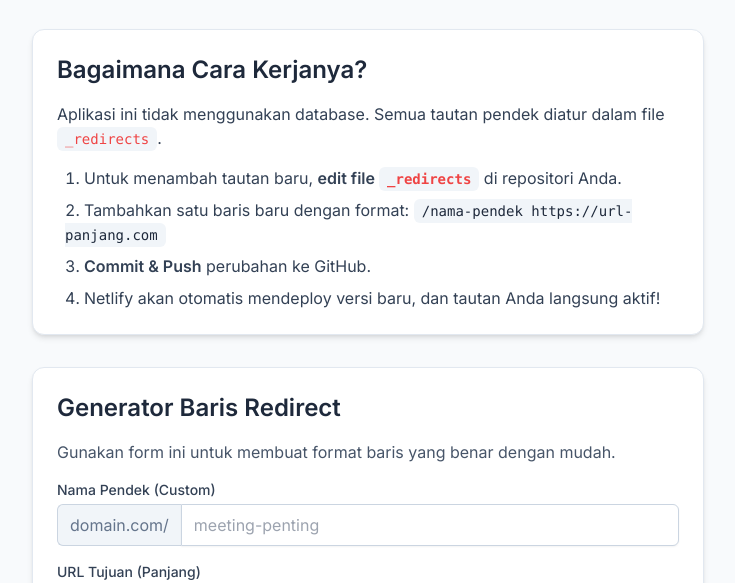
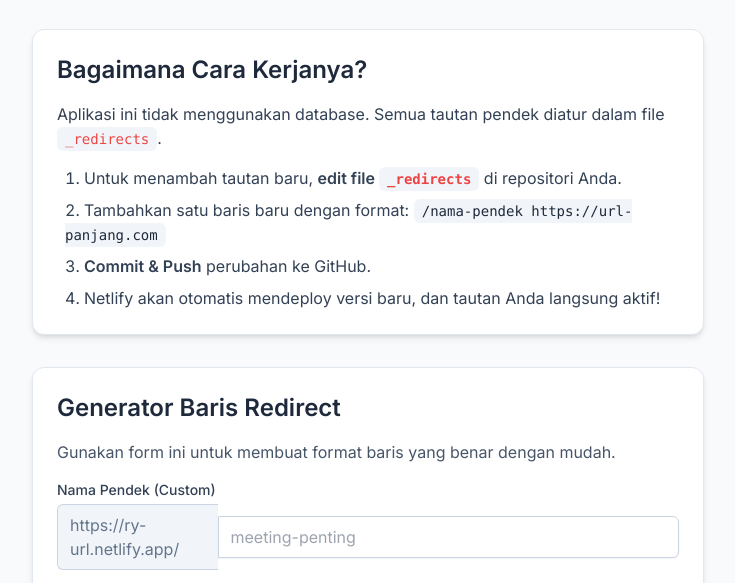
Before and after one commit to rykarya/url-shortener, a plain HTML site: page index.html in a window 1280 px wide. Shown: the part 155-738 px from the top of the page, without its empty margins (272-1007 px from the left). Drawn offline with nearby package versions, Linux system fonts and the light colour scheme.

Commit message:
Update index.html

```diff
--- a/index.html
+++ b/index.html
@@ -53,7 +53,7 @@
                         <div>
                             <label for="shortname" class="block text-sm font-medium text-slate-700 mb-1">Nama Pendek (Custom)</label>
                             <div class="flex items-center">
-                                <span class="bg-slate-100 border border-r-0 border-slate-300 text-slate-500 px-3 py-2 rounded-l-md">domain.com/</span>
+                                <span class="bg-slate-100 border border-r-0 border-slate-300 text-slate-500 px-3 py-2 rounded-l-md">https://ry-url.netlify.app/</span>
                                 <input type="text" id="shortname" placeholder="meeting-penting" class="block w-full px-3 py-2 border border-slate-300 rounded-r-md shadow-sm focus:outline-none focus:ring-2 focus:ring-sky-500 focus:border-sky-500">
                             </div>
                         </div>
```
